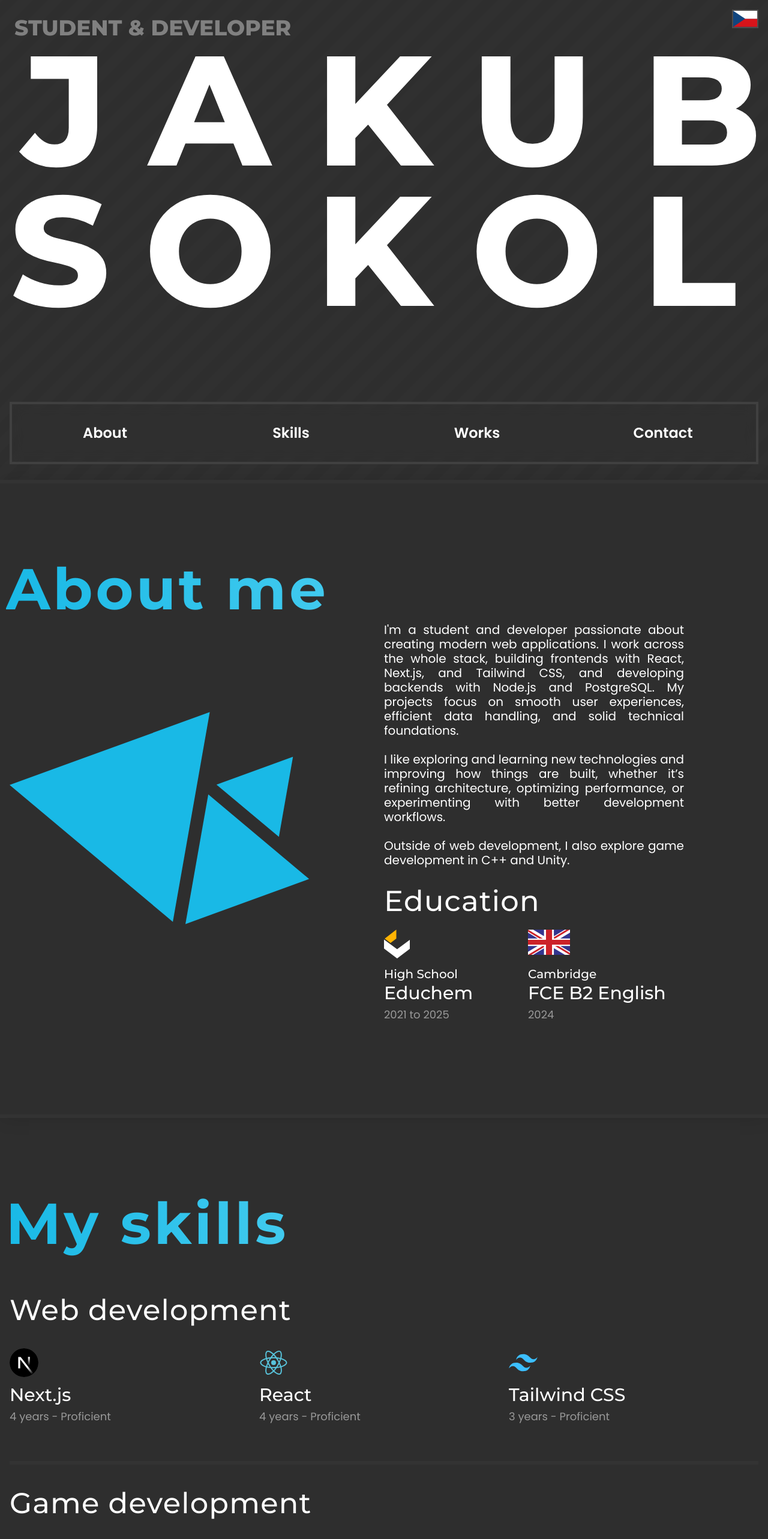
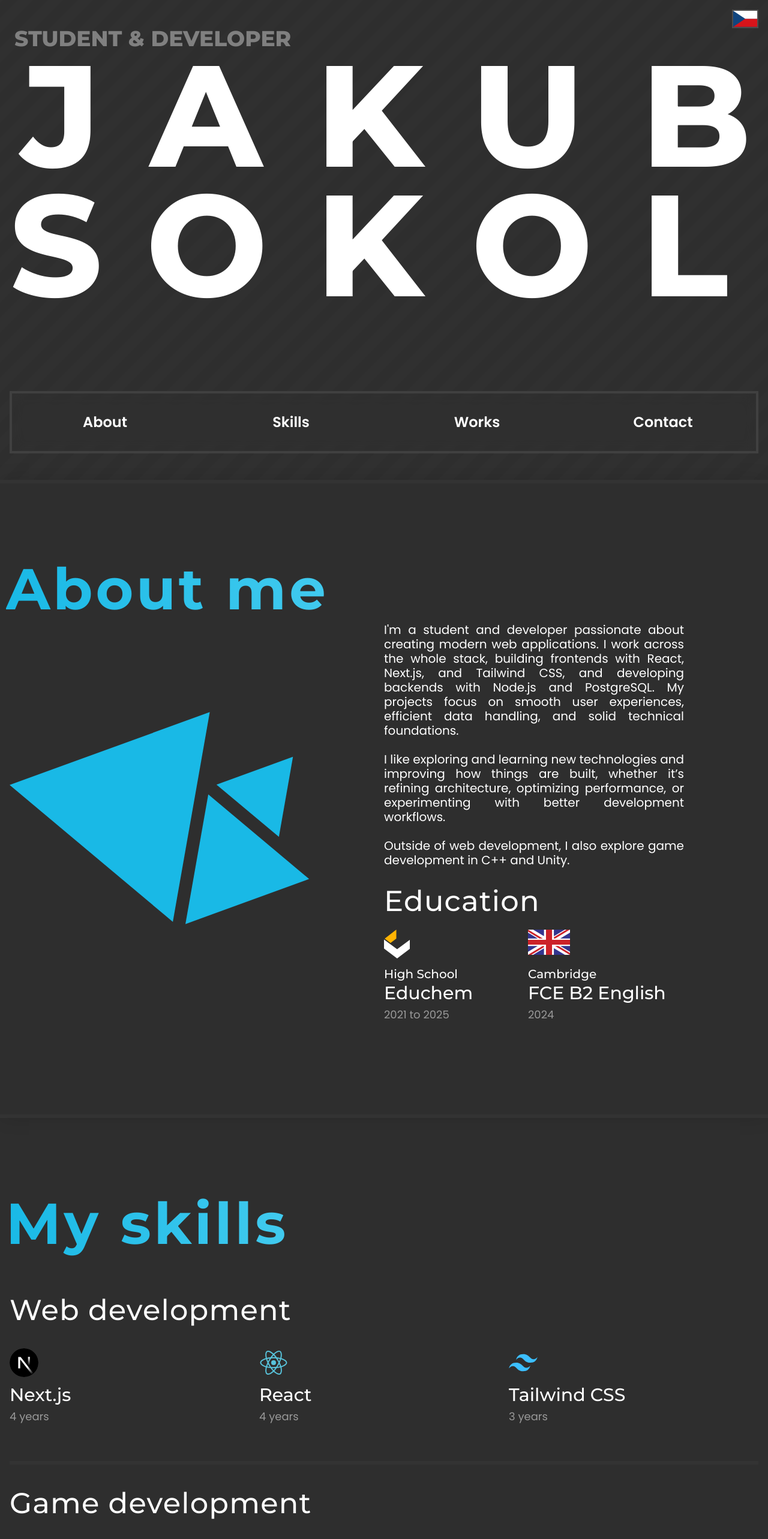
Before and after one commit to Jakooob14/jakooob14.github.io, a Next.js app: page /en in a window 1280 px wide. Shown: the top 2566 px of the page at 60% size. Built offline with nearby package versions, Linux system fonts and the light colour scheme; no server answers.

Commit message:
fix: work card responsivity on laptop screens

```diff
--- a/app/[lang]/page.tsx
+++ b/app/[lang]/page.tsx
@@ -49,7 +49,7 @@ export default function Home() {
                     {/* Title */}
                     <div className={'uppercase font-[760] inline-flex items-center justify-center w-full'}>
                         <div
-                            className={'relative inline-block text-[21vw] md:text-[180px] lg:text-[220px] xl:text-[260px] 2xl:text-[300px] w-full'}>
+                            className={'relative inline-block text-[21vw] md:text-[160px] lg:text-[200px] xl:text-[240px] 2xl:text-[280px] w-full'}>
                               <span className={'block relative'}>
                                   <div className={'ms-2'}>
                                       <h2 className={'text-[5vw] md:text-4xl text-alt-gray-500 font-extrabold'}>{dict.home.main.subtitle}</h2>
@@ -250,6 +250,7 @@ export default function Home() {
         className?: string
     }
 
+    // eslint-disable-next-line @typescript-eslint/no-unused-vars
     function SkillCard({children, skillIcon, startYear, endYear, yearsOverride, totalOverride, level, className}: SkillCardProps) {
         function getYearsFromYear(year: number) {
             const yearsFromYear = new Date();
@@ -257,7 +258,7 @@ export default function Home() {
             return yearsFromYear.getFullYear();
         }
 
-        const levels = [dict.components.skill_card.level.novice, dict.components.skill_card.level.beginner, dict.components.skill_card.level.intermediate, dict.components.skill_card.level.proficient, dict.components.skill_card.level.expert, dict.components.skill_card.level.master];
+        // const levels = [dict.components.skill_card.level.novice, dict.components.skill_card.level.beginner, dict.components.skill_card.level.intermediate, dict.components.skill_card.level.proficient, dict.components.skill_card.level.expert, dict.components.skill_card.level.master];
         const yearsFromYear = startYear ? getYearsFromYear(startYear) : 0;
 
         // Does the right wording for 'year(s)'
@@ -268,7 +269,7 @@ export default function Home() {
                 <span className={'text-5xl mb-2 text-yellow-300# h-12'}>{skillIcon}</span>
                 <h2 className={'text-[max(20px,4.6vw)] sm:text-3xl font-medium'}>{children}</h2>
                 <span
-                    className={'text-alt-gray-600 text-[max(16px,2.8vw)] sm:text-lg'}>{totalOverride ? totalOverride : year + (year && level !== undefined ? ' - ' : '') + (level !== undefined ? levels[level] : '')}</span>
+                    className={'text-alt-gray-600 text-[max(16px,2.8vw)] sm:text-lg'}>{totalOverride ? totalOverride : year /*+ (year && level !== undefined ? ' - ' : '') + (level !== undefined ? levels[level] : '')*/}</span>
             </div>
         )
     }
@@ -292,10 +293,11 @@ export default function Home() {
         return (
             <section className={'bg-alt-gray-primary shadow-[0px_0px_30px_-2px_rgba(0,0,0,.15)] overflow-x-hidden'} id={'works'}>
                 <Divider/>
-                <div className={'container mx-auto my-32 flex flex-col gap-y-12 xl:gap-y-0 xl:grid grid-rows-12 grid-cols-2 gap-x-24'}>
+                <div className={'container mx-auto my-32'}>
                     <Heading1>{dict.home.works.title}</Heading1>
+                    <div className={'xl:grid grid-cols-2 gap-x-24 gap-y-24 xl:[&>*:nth-child(even)]:!-translate-y-[256px] mt-20 flex flex-col items-center'}>
                         <WorkCard
-                        className={'col-start-2 row-span-4 bg-[linear-gradient(45deg,#131516_0%,#1C1F21_70%)] w-full md:w-[min(660px,100%)] xl:w-auto'}
+                            className={'bg-[linear-gradient(45deg,#131516_0%,#1C1F21_70%)]'}
                             title={'Acnod'}
                             subtitle={dict.home.works.categories.web_development}
                             imagePath={'/works/acnodnet/acnodnet.png'}
@@ -313,7 +315,7 @@ export default function Home() {
                         </WorkCard>
 
                         <WorkCard
-                        className={'row-start-3 row-span-4 bg-[linear-gradient(45deg,#000f14_0%,#023447_70%)] w-full md:w-[min(660px,100%)] xl:w-auto'}
+                            className={'bg-[linear-gradient(45deg,#000f14_0%,#023447_70%)]'}
                             title={'Nagy3D'}
                             subtitle={dict.home.works.categories.web_development}
                             imagePath={'/works/nagy3dcz/nagy3dcz.png'}
@@ -330,7 +332,7 @@ export default function Home() {
                         </WorkCard>
 
                         <WorkCard
-                        className={'row-start-6 row-span-4 bg-[linear-gradient(135deg,hsla(200,7%,8%,1)_0%,#2F0B0B_70%)] w-full md:w-[min(660px,100%)] xl:w-auto'}
+                            className={'bg-[linear-gradient(135deg,hsla(200,7%,8%,1)_0%,#2F0B0B_70%)]'}
                             title={'Slenderman'}
                             subtitle={dict.home.works.categories.game_development}
                             imagePath={'/works/slenderman/slenderman.png'}
@@ -349,7 +351,7 @@ export default function Home() {
                         </WorkCard>
 
                         <WorkCard
-                        className={'row-start-8 row-span-4 bg-[linear-gradient(-45deg,#131516_0%,#1C1F21_70%)] w-full md:w-[min(660px,100%)] xl:w-auto'}
+                            className={'bg-[linear-gradient(-45deg,#131516_0%,#1C1F21_70%)]'}
                             title={dict.home.works.raylib_games.title}
                             subtitle={dict.home.works.categories.game_development}
                             imagePath={'/works/raylib-games/raylib-games.png'}
@@ -369,6 +371,7 @@ export default function Home() {
                         {/*    <span className={'text-3xl'}>This isn&#39;t all! Check out all of my work <Link href={'/works'}>here</Link>.</span>*/}
                         {/*</div>*/}
                     </div>
+                </div>
                 <Divider/>
             </section>
         )
@@ -387,7 +390,7 @@ export default function Home() {
                         }
                     }}
                     viewport={{once: true}}
-                    className={'w-full sm:h-[800px] relative flex flex-col justify-between overflow-hidden  rounded-md# shadow-[0_0_30px_-3px_rgba(0,0,0,.3)] ' + className}>
+                    className={'w-auto md:w-[700px] xl:w-auto relative flex flex-col justify-between overflow-hidden shadow-[0_0_30px_-3px_rgba(0,0,0,.3)] ' + className}>
                     <div className={'m-10 sm:m-20'}>
                         <div className={'flex justify-between md:items-center flex-col md:flex-row'}>
                             <Heading2 className={'font-bold'}>{title}</Heading2>
```
Lines whose indentation alone changed are shown as unchanged.
